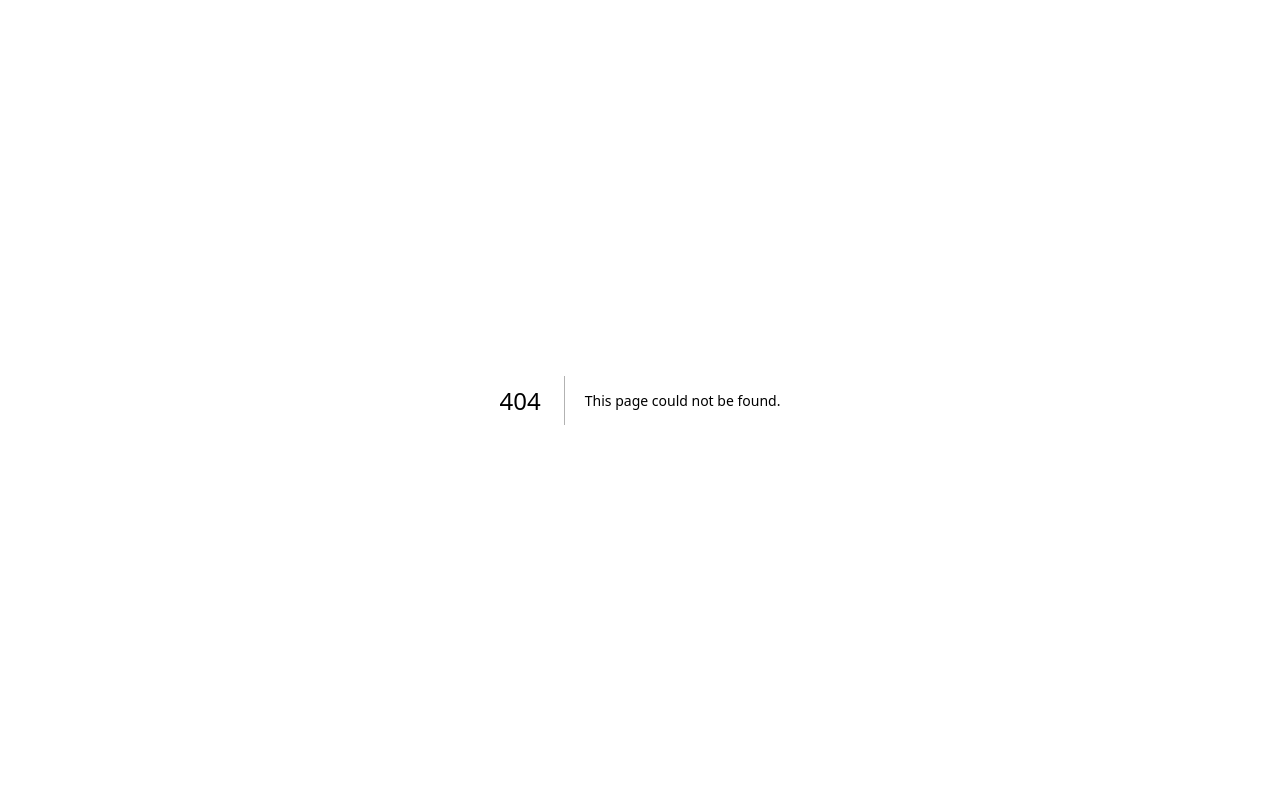
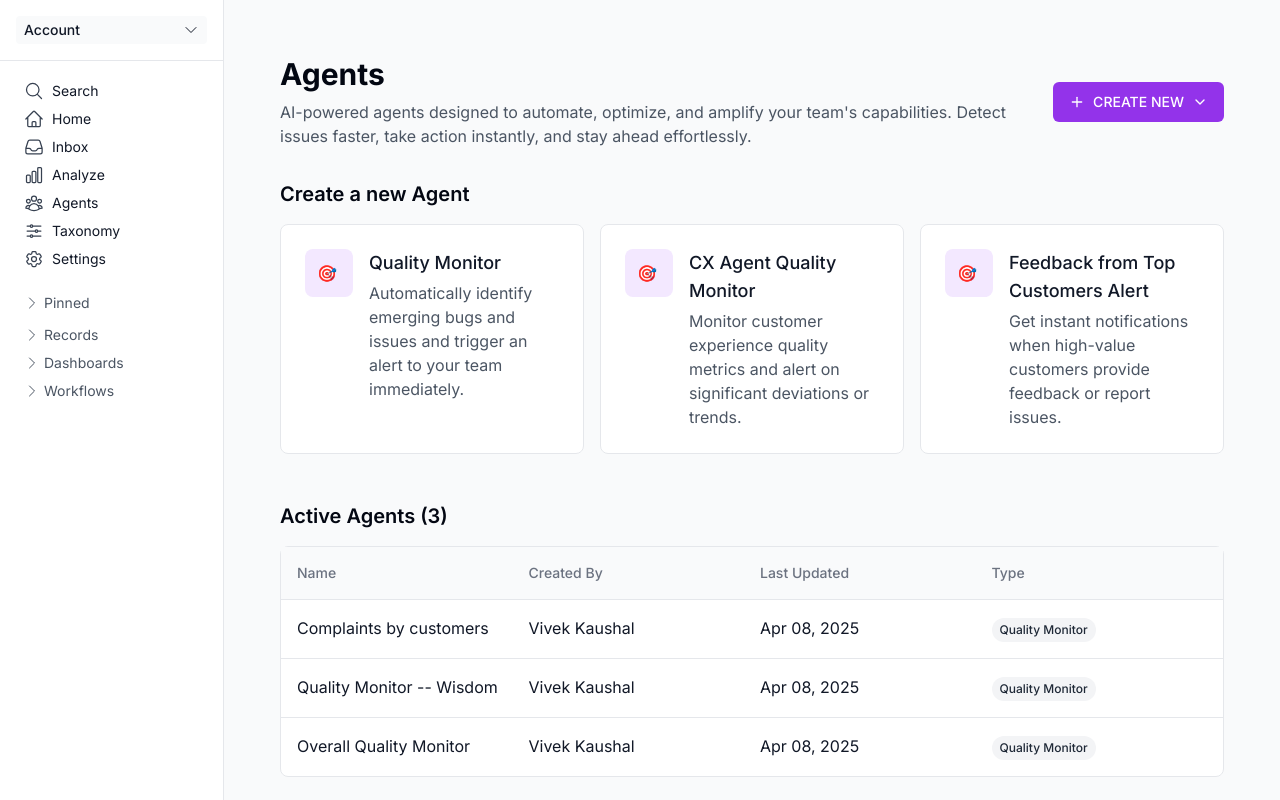
Before and after one commit to birkanicacan/proj-phx-dev, a Next.js app: page /agents in a window 1280 px wide. Before the commit this address had no page. Built offline with nearby package versions, Linux system fonts and the light colour scheme; sample sign-in values are in the browser's storage.

Commit message:
added Agents page

```diff
--- /dev/null
+++ b/app/agents/layout.tsx
@@ -0,0 +1,24 @@
+'use client';
+
+import { useEffect } from 'react';
+import { useRouter } from 'next/navigation';
+import MainLayout from '../components/MainLayout';
+
+export default function AgentsLayout({
+  children,
+}: {
+  children: React.ReactNode;
+}) {
+  const router = useRouter();
+
+  useEffect(() => {
+    // Check if user is authenticated
+    const isAuthenticated = localStorage.getItem('isAuthenticated');
+    if (!isAuthenticated) {
+      router.push('/');
+      return;
+    }
+  }, [router]);
+
+  return <MainLayout>{children}</MainLayout>;
+}
--- /dev/null
+++ b/app/agents/page.tsx
@@ -0,0 +1,128 @@
+'use client';
+
+import { useState } from 'react';
+import { Button } from '@/components/ui/button';
+import { ChevronDown, Plus } from 'lucide-react';
+import {
+  DropdownMenu,
+  DropdownMenuContent,
+  DropdownMenuItem,
+  DropdownMenuTrigger,
+} from '@/components/ui/dropdown-menu';
+
+interface AgentTile {
+  id: string;
+  name: string;
+  description: string;
+  type: string;
+}
+
+const agentTiles: AgentTile[] = [
+  {
+    id: '1',
+    name: 'Quality Monitor',
+    description: 'Automatically identify emerging bugs and issues and trigger an alert to your team immediately.',
+    type: 'Quality Monitor'
+  },
+  {
+    id: '2',
+    name: 'CX Agent Quality Monitor',
+    description: 'Monitor customer experience quality metrics and alert on significant deviations or trends.',
+    type: 'Quality Monitor'
+  },
+  {
+    id: '3',
+    name: 'Feedback from Top Customers Alert',
+    description: 'Get instant notifications when high-value customers provide feedback or report issues.',
+    type: 'Quality Monitor'
+  }
+];
+
+export default function AgentsPage() {
+  const [activeAgents] = useState<AgentTile[]>([
+    {
+      id: '4',
+      name: 'Complaints by customers',
+      description: 'Monitor and track customer complaints across all channels',
+      type: 'Quality Monitor'
+    },
+    {
+      id: '5',
+      name: 'Quality Monitor -- Wisdom',
+      description: 'AI-powered quality monitoring system',
+      type: 'Quality Monitor'
+    },
+    {
+      id: '6',
+      name: 'Overall Quality Monitor',
+      description: 'Comprehensive quality monitoring dashboard',
+      type: 'Quality Monitor'
+    }
+  ]);
+
+  return (
+    <div className="p-6">
+      <div className="flex justify-between items-center mb-8">
+        <div>
+          <h1 className="text-3xl font-bold text-gray-950">Agents</h1>
+          <p className="text-gray-600 mt-2">
+            AI-powered agents designed to automate, optimize, and amplify your team's capabilities. Detect issues faster, take action instantly, and stay ahead effortlessly.
+          </p>
+        </div>
+        <Button className="bg-purple-600 text-white hover:bg-purple-700">
+          <Plus className="h-4 w-4 mr-2" />
+          CREATE NEW
+          <ChevronDown className="h-4 w-4 ml-2" />
+        </Button>
+      </div>
+
+      <div className="mb-12">
+        <h2 className="text-xl font-semibold text-gray-950 mb-4">Create a new Agent</h2>
+        <div className="grid grid-cols-1 md:grid-cols-2 lg:grid-cols-3 gap-4">
+          {agentTiles.map((tile) => (
+            <div
+              key={tile.id}
+              className="bg-white p-6 rounded-lg border border-gray-200 hover:border-purple-500 cursor-pointer transition-all"
+            >
+              <div className="flex items-start gap-4">
+                <div className="flex-shrink-0">
+                  <div className="w-12 h-12 bg-purple-100 rounded-lg flex items-center justify-center">
+                    <div className="w-6 h-6 text-purple-600">🎯</div>
+                  </div>
+                </div>
+                <div>
+                  <h3 className="text-lg font-medium text-gray-900">{tile.name}</h3>
+                  <p className="text-gray-600 mt-1">{tile.description}</p>
+                </div>
+              </div>
+            </div>
+          ))}
+        </div>
+      </div>
+
+      <div>
+        <h2 className="text-xl font-semibold text-gray-950 mb-4">Active Agents (3)</h2>
+        <div className="bg-white rounded-lg border border-gray-200">
+          <div className="grid grid-cols-4 gap-4 p-4 border-b border-gray-200 bg-gray-50">
+            <div className="text-sm font-medium text-gray-500">Name</div>
+            <div className="text-sm font-medium text-gray-500">Created By</div>
+            <div className="text-sm font-medium text-gray-500">Last Updated</div>
+            <div className="text-sm font-medium text-gray-500">Type</div>
+          </div>
+          {activeAgents.map((agent) => (
+            <div key={agent.id} className="grid grid-cols-4 gap-4 p-4 border-b border-gray-200 last:border-0">
+              <div className="text-gray-900">{agent.name}</div>
+              <div className="text-gray-900">Vivek Kaushal</div>
+              <div className="text-gray-900">Apr 08, 2025</div>
+              <div>
+                <span className="inline-flex items-center px-2 py-1 rounded-full text-xs font-medium bg-gray-100 text-gray-800">
+                  {agent.type}
+                </span>
+              </div>
+            </div>
+          ))}
+        </div>
+      </div>
+    </div>
+  );
+}
--- a/app/components/MainLayout.tsx
+++ b/app/components/MainLayout.tsx
@@ -51,7 +51,7 @@ export default function MainLayout({ children }: MainLayoutProps) {
       <Sidebar />
       <main className="flex-1 overflow-auto">
         <div className="p-8">
-          {!hasEnabledIntegration && !['/feedback', '/dashboard/win-loss-q1-25', '/users'].includes(pathname) && (
+          {!hasEnabledIntegration && !['/feedback', '/dashboard/win-loss-q1-25', '/users', '/agents'].includes(pathname) && (
             <div className="mb-8">
               <div className="bg-white rounded-lg shadow p-6">
                 <h2 className="text-xl font-semibold mb-4">Get Started</h2>
--- a/app/components/Sidebar.tsx
+++ b/app/components/Sidebar.tsx
@@ -231,10 +231,13 @@ export default function Sidebar() {
           <ChartBarIcon className="w-5 h-5 mr-2 text-gray-700" />
           Analyze
         </Link>
-        <button className="flex items-center w-full px-2 py-1 text-sm text-gray-900 hover:bg-gray-100 rounded">
+        <Link
+          href="/agents"
+          className="flex items-center w-full px-2 py-1 text-sm text-gray-900 hover:bg-gray-100 rounded"
+        >
           <UserGroupIcon className="w-5 h-5 mr-2 text-gray-700" />
           Agents
-        </button>
+        </Link>
         <Link
           href="/taxonomy"
           className="flex items-center w-full px-2 py-1 text-sm text-gray-900 hover:bg-gray-100 rounded"
```
